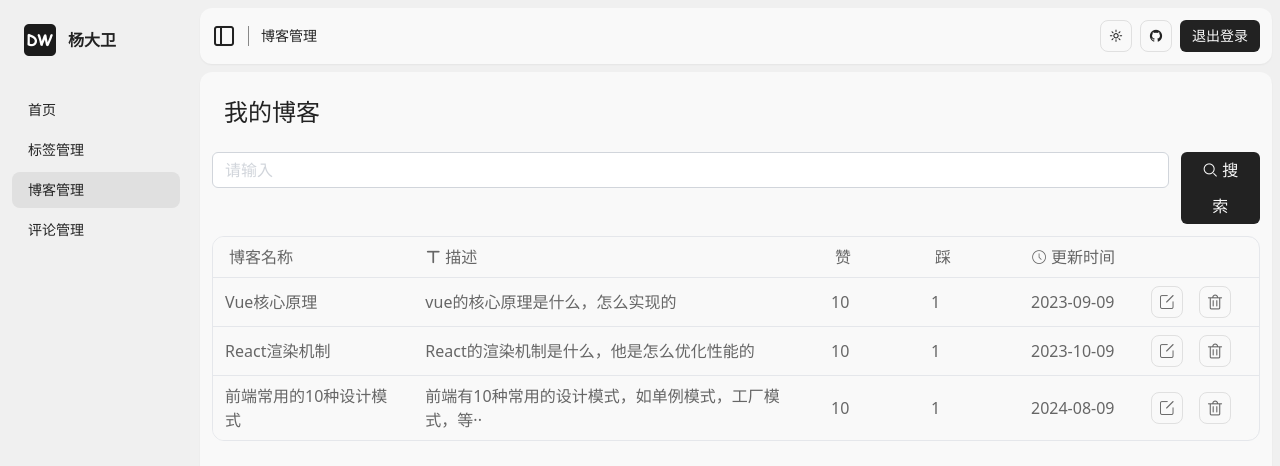
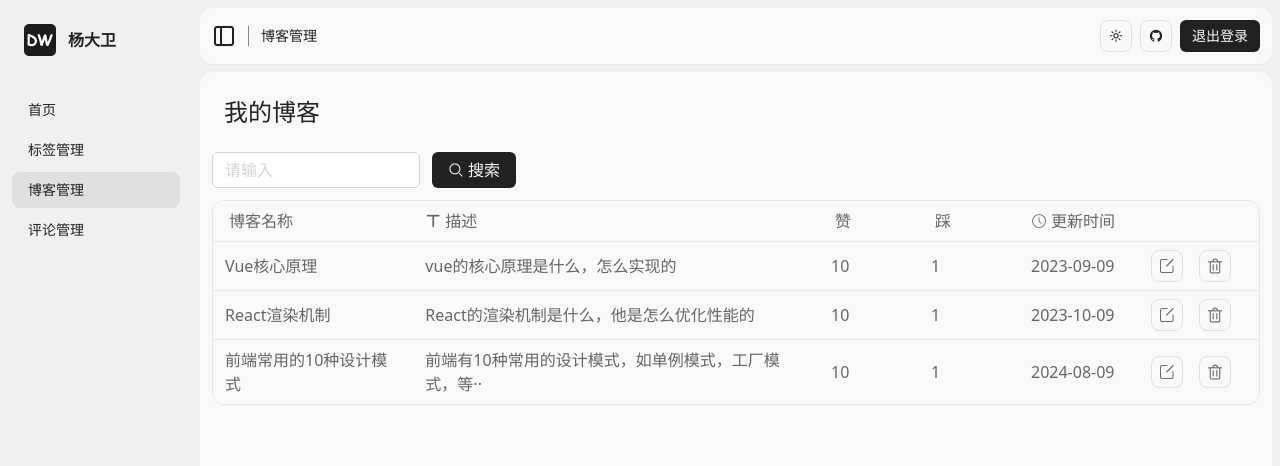
Before and after one commit to ChineseDavid/blog, a Next.js app: page /admin/blog in a window 1280 px wide. Shown: the top 466 px of the page. Built offline with nearby package versions, Linux system fonts and the light colour scheme.

Commit message:
refactor: 修改顶层context名称

```diff
--- a/app/admin/layout.tsx
+++ b/app/admin/layout.tsx
@@ -5,7 +5,7 @@ import Slidebar from "./slidebar";
 import { useContext, useLayoutEffect, useState } from "react";
 import ToggleTheme from "@/components/toggleTheme";
 import IconButton from "@/components/iconButton";
-import { ThemeContext } from "@/context/themeContext";
+import { GlobalContext } from "@/context/globalContext";
 import Button from "@/components/button";
 import { logout } from "@/actions";
 
@@ -14,18 +14,18 @@ export default function Home({ children }: { children: React.ReactNode; }) {
   const logoutHandle = async () => {
     logout();
   }
-  const themeContext = useContext(ThemeContext);
-  const [isOpen, setIsOpen] = useState(themeContext?.isMobile === undefined ? undefined : !themeContext?.isMobile);
+  const globalContext = useContext(GlobalContext);
+  const [isOpen, setIsOpen] = useState(globalContext?.isMobile === undefined ? undefined : !globalContext?.isMobile);
 
   useLayoutEffect(() => {
-    if (themeContext?.isMobile !== undefined) {
-      setIsOpen(!themeContext?.isMobile);
+    if (globalContext?.isMobile !== undefined) {
+      setIsOpen(!globalContext?.isMobile);
     }
-  }, [themeContext?.isMobile]);
+  }, [globalContext?.isMobile]);
 
   return (
     <main className="w-screen h-screen flex bg-bg-shallow">
-      <Slidebar isOpen={isOpen} isMobile={themeContext?.isMobile} onClose={() => setIsOpen(!isOpen)} />
+      <Slidebar isOpen={isOpen} isMobile={globalContext?.isMobile} onClose={() => setIsOpen(!isOpen)} />
       <div className="flex-1 flex flex-col">
         <div className="shadow-sm  m-2 bg-bg-normal p-3 rounded-xl mb-0 text-sm flex items-center justify-between">
           <div className="flex items-center">
@@ -33,7 +33,7 @@ export default function Home({ children }: { children: React.ReactNode; }) {
           </div>
           <div className="flex gap-2">
             <ToggleTheme />
-            <IconButton name="github" />
+            <IconButton name="github" onClick={() => window.open('https://github.com/ChineseDavid/blog')} />
             <Button name="退出登录" size="sm" onClick={logoutHandle} />
           </div>
         </div>
--- a/app/layout.tsx
+++ b/app/layout.tsx
@@ -1,6 +1,6 @@
 import "./globals.css";
 import '@/styles/icon/iconfont.css';
-import {ThemeContextProvider} from "@/context/themeContext";
+import {GlobalContextProvider} from "@/context/globalContext";
 
 export default function RootLayout({
   children,
@@ -10,9 +10,9 @@ export default function RootLayout({
   return (
     <html lang="en">
       <body className="text-text-normal bg-bg-normal">
-        <ThemeContextProvider>
+        <GlobalContextProvider>
           {children}
-        </ThemeContextProvider>
+        </GlobalContextProvider>
       </body>
     </html>
   );
--- a/components/header.tsx
+++ b/components/header.tsx
@@ -1,7 +1,7 @@
 "use client";
 import React, { useState } from 'react';
 import Link from 'next/link';
-import { RouterList } from '@/constants/common';
+import { Developer, RouterList } from '@/constants/common';
 import ToggleTheme from './toggleTheme';
 import classNames from 'classnames';
 import { usePathname, useRouter } from 'next/navigation';
@@ -23,9 +23,9 @@ const Header = () => {
     <header className="w-full sticky top-0 backdrop-blur transition-all border-x-0 flex justify-center z-10">
       <div className="flex w-full justify-between p-4 sm:p-4 md:max-w-screen-md 2xl:max-w-screen-xl">
         {/* 网站logo */}
-        <a aria-label="杨大卫" className="hidden md:flex items-center justify-center whitespace-nowrap rounded-md font-medium ring-offset-background transition-colors focus-visible:outline-none focus-visible:ring-1 focus-visible:ring-ring disabled:pointer-events-none disabled:opacity-50 underline-offset-4 hover:underline h-9 px-3 hover:text-textNormal mr-4" href="/">
+        <a className="hidden md:flex items-center justify-center whitespace-nowrap rounded-md font-medium ring-offset-background transition-colors focus-visible:outline-none focus-visible:ring-1 focus-visible:ring-ring disabled:pointer-events-none disabled:opacity-50 underline-offset-4 hover:underline h-9 px-3 hover:text-textNormal mr-4" href="/">
           <Logo />
-          <span className="ml-2 text-base font-semibold">杨大卫</span>
+          <span className="ml-2 text-base font-semibold">{Developer.name}</span>
         </a>
 
         {/* 移动设备菜单按钮 */}
@@ -40,7 +40,7 @@ const Header = () => {
               </Link>))}
           </div>
           <ToggleTheme />
-          <IconButton name="github" />
+          <IconButton name="github" onClick={() => window.open('https://github.com/ChineseDavid/blog')} />
           <IconButton name="houtai" onClick={() => router.push('/admin')} />
         </nav>
 
--- a/components/input.tsx
+++ b/components/input.tsx
@@ -19,7 +19,7 @@ export default function Input({ label, name, type = 'text', placeholder = "请
     <>
       {label && <label htmlFor={id} className="block mb-2 text-sm text-text-shallow">{label}</label>}
       <input type={type} name={name} id={id} placeholder={placeholder} value={value} className={classNames(
-        'w-full px-3 py-2 placeholder-gray-300 border border-gray-300 rounded-md focus:outline-none focus:ring focus:ring-indigo-100 focus:border-indigo-300 dark:bg-gray-700 dark:text-white dark:placeholder-gray-500 dark:border-gray-600 dark:focus:ring-gray-900 dark:focus:border-gray-500',
+        'px-3 py-2 placeholder-gray-300 border border-gray-300 rounded-md focus:outline-none focus:ring focus:ring-indigo-100 focus:border-indigo-300 dark:bg-gray-700 dark:text-white dark:placeholder-gray-500 dark:border-gray-600 dark:focus:ring-gray-900 dark:focus:border-gray-500',
         {
           'h-8 w-48 px-2': size === 'sm',
           'h-9 w-52 px-3': size === 'md',
--- a/components/toggleTheme.tsx
+++ b/components/toggleTheme.tsx
@@ -2,7 +2,7 @@ import classNames from "classnames";
 import IconButton from "./iconButton"
 import { useContext, useEffect, useRef, useState } from "react";
 import { Theme } from "@/hook/useTheme";
-import { ThemeContext } from "@/context/themeContext";
+import { GlobalContext } from "@/context/globalContext";
 
 const ToggleThemeList = [
   { name: '浅色', value: Theme.LIGHT },
@@ -11,7 +11,7 @@ const ToggleThemeList = [
 ]
 
 const ToggleTheme = () => {
-  const themeContext = useContext(ThemeContext);
+  const globalContext = useContext(GlobalContext);
   const [visible, setVisible] = useState<boolean>(false);
   const dropdownRef = useRef<HTMLDivElement>(null);
   useEffect(() => {
@@ -26,10 +26,10 @@ const ToggleTheme = () => {
     }
   }, [])
   return <div className="flex relative" ref={dropdownRef}>
-    <IconButton name={themeContext?.theme === Theme.DARK ? 'moon' : 'sun'} onClick={() => setVisible(!visible)} />
+    <IconButton name={globalContext?.theme === Theme.DARK ? 'moon' : 'sun'} onClick={() => setVisible(!visible)} />
     <div className={classNames('animate-emerge select-none absolute top-10 right-0 border p-1 rounded-lg shadow-md bg-bg-normal', { hidden: !visible })}>
       {ToggleThemeList.map(item => <div key={item.value} className="hover:cursor-pointer w-28 hover:bg-bg-shallow py-1.5 text-sm text-shallow  rounded-lg px-2" onClick={() => {
-        themeContext?.setTheme(item.value);
+        globalContext?.setTheme(item.value);
         setVisible(false);
       }}>{item.name}</div>)}
     </div>
--- /dev/null
+++ b/context/globalContext.tsx
@@ -0,0 +1,25 @@
+"use client";
+import { createContext } from 'react';
+import useTheme, { Theme } from '@/hook/useTheme';
+import useIsMobile from '@/hook/useIsMobile';
+
+interface GlobalContextValue {
+  theme: Theme;
+  isMobile?: boolean;
+  setTheme: (theme: Theme) => void;
+}
+
+// 创建主题上下文，初始值为null，类型为GlobalContextValue
+const GlobalContext = createContext<GlobalContextValue | null>(null);
+
+const GlobalContextProvider = ({ children }: { children: React.ReactNode }) => {
+  const {theme,setTheme} = useTheme();
+  const isMobile = useIsMobile();
+  return (
+    <GlobalContext.Provider value={{ theme, isMobile, setTheme }}>
+      {children}
+    </GlobalContext.Provider>
+  );
+};
+
+export { GlobalContext, GlobalContextProvider };
--- a/context/themeContext.tsx
+++ /dev/null
@@ -1,25 +0,0 @@
-"use client";
-import { createContext } from 'react';
-import useTheme, { Theme } from '@/hook/useTheme';
-import useIsMobile from '@/hook/useIsMobile';
-
-interface ThemeContextValue {
-  theme: Theme;
-  isMobile?: boolean;
-  setTheme: (theme: Theme) => void;
-}
-
-// 创建主题上下文，初始值为null，类型为ThemeContextValue
-const ThemeContext = createContext<ThemeContextValue | null>(null);
-
-const ThemeContextProvider = ({ children }: { children: React.ReactNode }) => {
-  const {theme,setTheme} = useTheme();
-  const isMobile = useIsMobile();
-  return (
-    <ThemeContext.Provider value={{ theme, isMobile, setTheme }}>
-      {children}
-    </ThemeContext.Provider>
-  );
-};
-
-export { ThemeContext, ThemeContextProvider };
```
